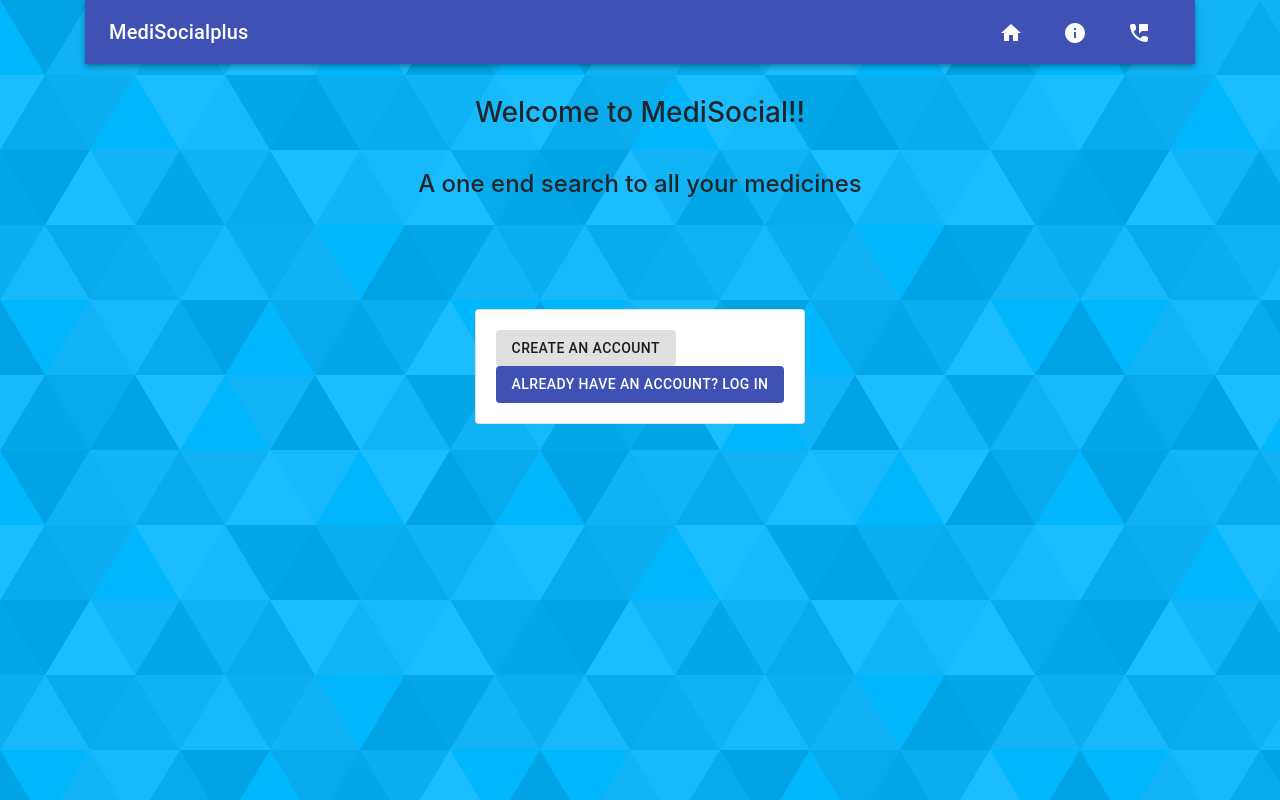
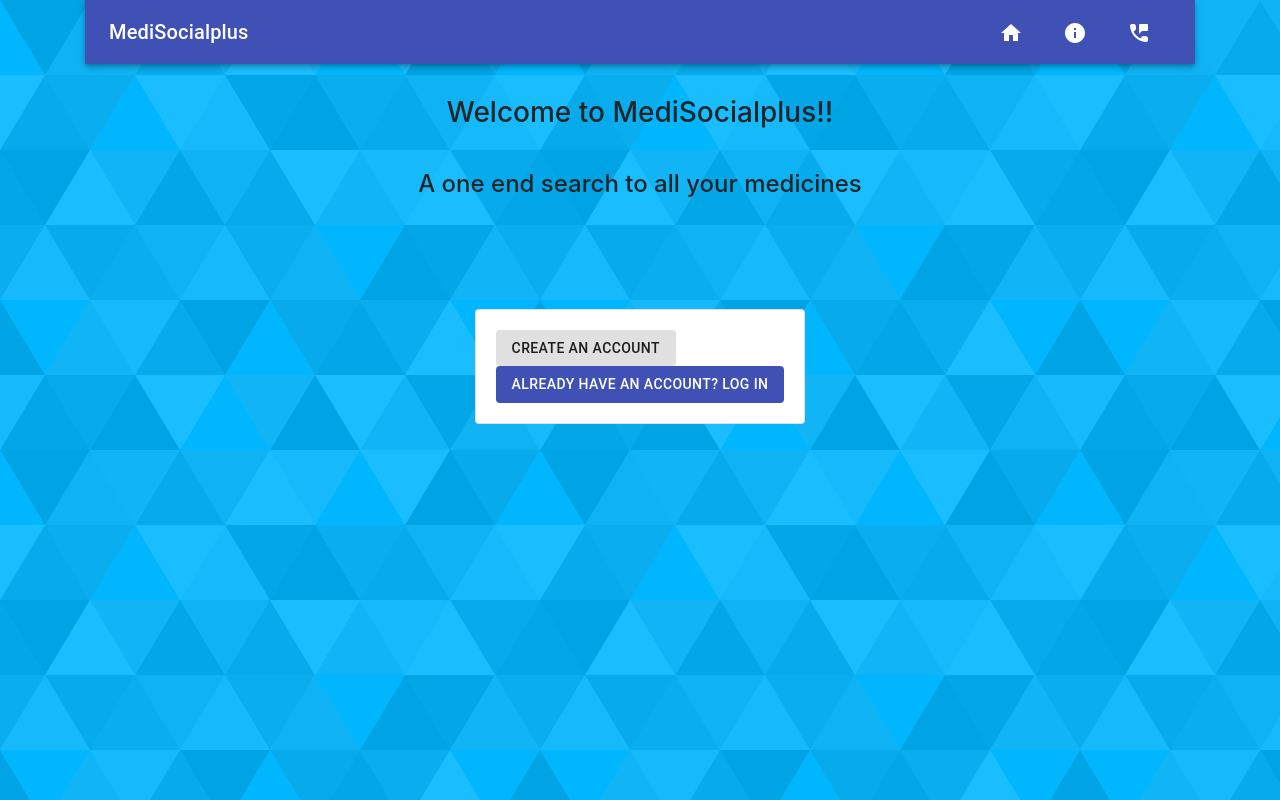
Before and after one commit to atharva162/medisocial-client, a React (Create React App) app: page /home in a window 1280 px wide. Built offline with nearby package versions, Linux system fonts and the light colour scheme.

Commit message:
Update intropage.js

```diff
--- a/src/components/intropage.js
+++ b/src/components/intropage.js
@@ -17,7 +17,7 @@ function homepage() {
   }, [])
   return <div>
       <h3 className="w-100 text-center mt-2">
-      Welcome to MediSocial!!</h3>
+      Welcome to MediSocialplus!!</h3>
       <br/>
       <h4 className="w-100 text-center mt-2">A one end search to all your medicines</h4>
       <Container
```
